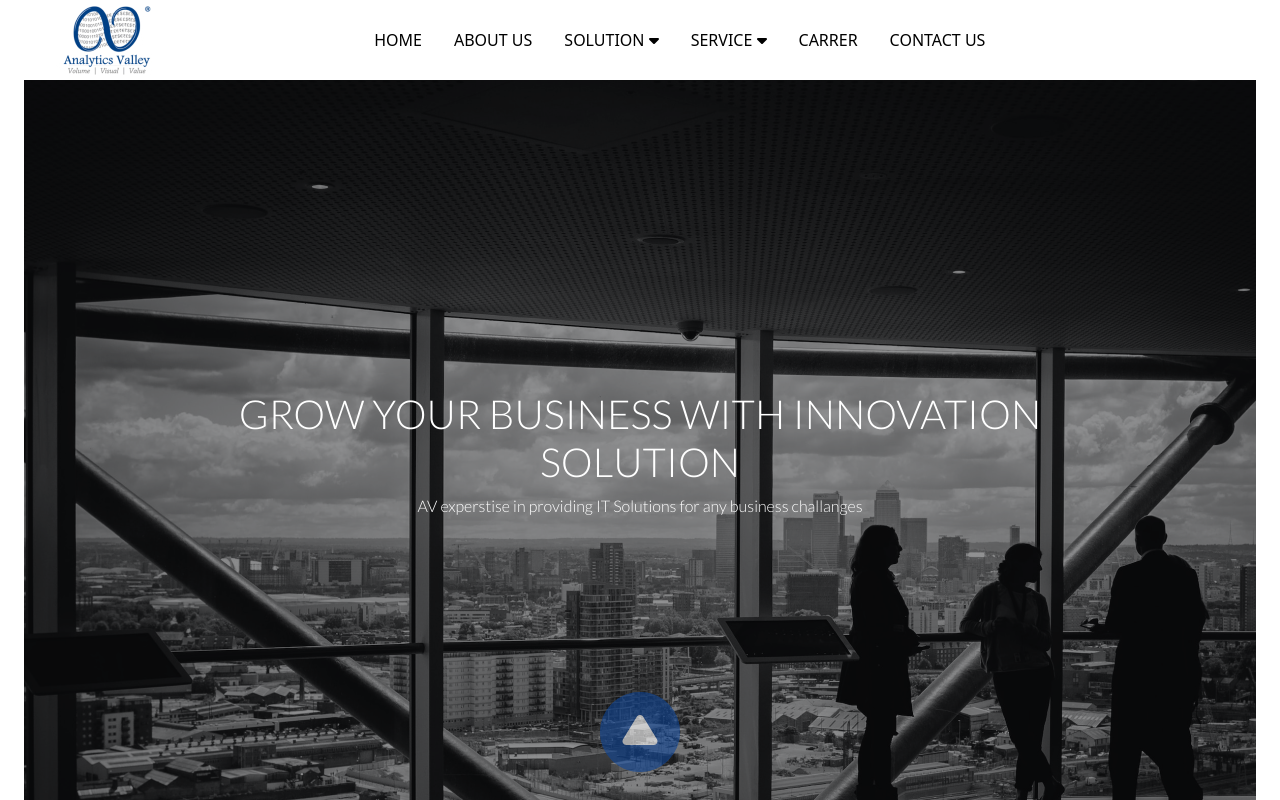
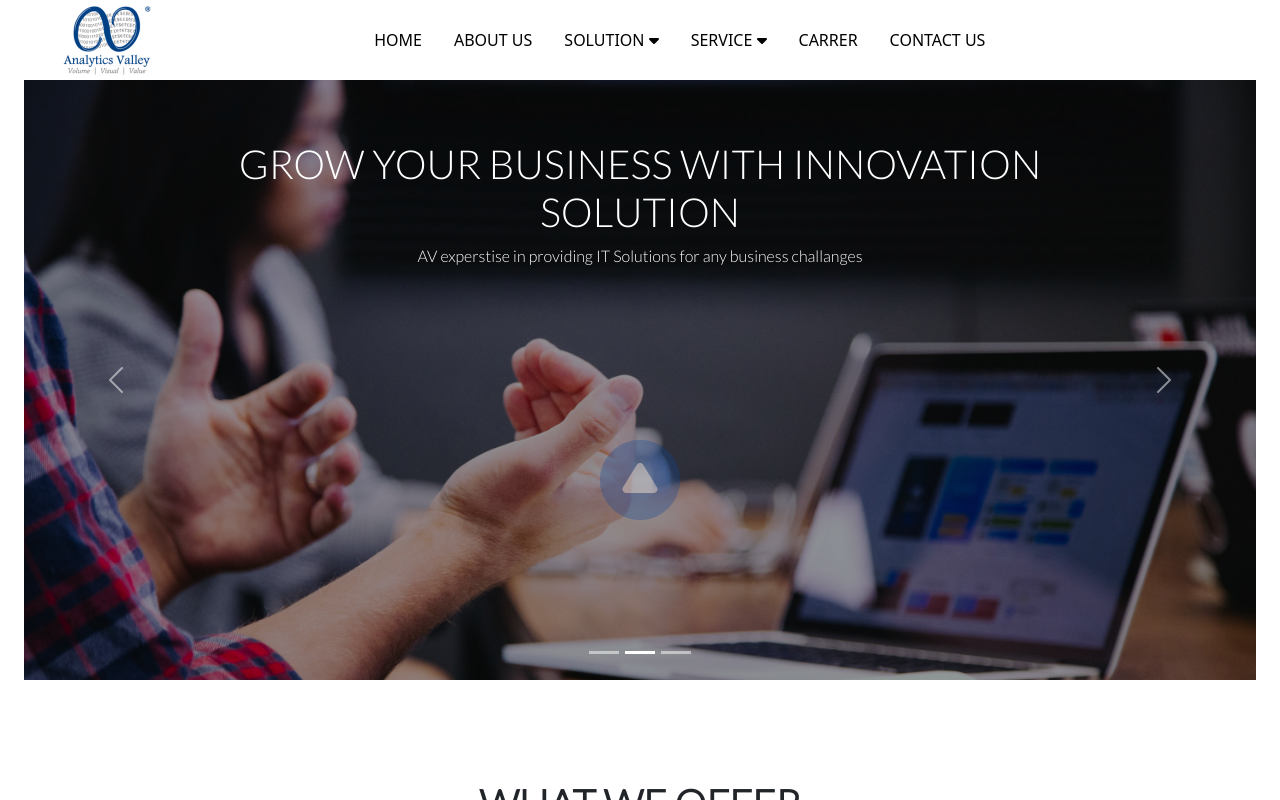
Before and after one commit to Din1998/test-repo, a React (Create React App) app: page / in a window 1280 px wide. Shown: the top 800 px of the page. Built offline with nearby package versions, Linux system fonts and the light colour scheme.

Commit message:
add slider on hero ui

```diff
--- a/src/StylesFile/herosection.css
+++ b/src/StylesFile/herosection.css
@@ -1,52 +1,5 @@
 .heroSection{
   width: 100%;
   height: 843px;
-  background-size: cover;
-  background-repeat: no-repeat;
-  background-image: url('../Assist/look3.png');
-}
-
-.hero__content_wraper{
-  height: 100%;
-  display: flex;
-  flex-direction: column;
-  justify-content: center;
-  align-items: center;
-}
-
-.hero__text__box{
-  width: 80%;
-  height: 460px;
-  display: flex;
-  align-items: center;
-  flex-direction: column;
-  justify-content: center;
-  text-align: center;
-  font-family: 'Lato', sans-serif;
-  color: #FFFFFF;
-}
-
-.play__btn{
-  background: #0F4699;
-  text-align: center;
-  opacity: .6;
-  border-radius: 50%;
-}
-
-.circle_btn{
-  text-align: center;
-  height: 80px;
-  width: 80px;
-  border: 1px;
-  background: transparent;
-  border: 1px solid #0F4699;;
-  border-radius: 50%;
 
 }
-
-.play__icon{
-  transform: rotate(-90deg);
-  color: #FFFFFF;
-  width: 40px;
-  height: 40px;
-}
--- /dev/null
+++ b/src/StylesFile/slider.css
@@ -0,0 +1,70 @@
+.slider__foHeroUI{
+  width: 100%;
+  height: 600px;
+
+}
+
+.slider__bg1{
+  background-size: cover;
+  background-repeat: no-repeat;
+  background-image: url("../Assist//look1.png");
+}
+
+.slider__bg2{
+  background-size: cover;
+  background-repeat: no-repeat;
+  background-image: url("../Assist//look4.png");
+}
+
+.slider__bg3{
+  background-size: cover;
+  background-repeat: no-repeat;
+  background-image: url("../Assist//look3.png");
+}
+
+
+.hero__content_wraper{
+  height: 100%;
+  display: flex;
+  flex-direction: column;
+  justify-content: flex-start;
+  align-items: center;
+}
+
+.hero__text__box{
+  padding: 60px 0px;
+  width: 80%;
+  height: 360px;
+  display: flex;
+  align-items: center;
+  flex-direction: column;
+  justify-content: flex-start;
+  text-align: center;
+  font-family: 'Lato', sans-serif;
+  color: #FFFFFF;
+}
+
+.play__btn{
+  background: #0F4699;
+  text-align: center;
+  opacity: .3;
+  border-radius: 50%;
+}
+
+.circle_btn{
+  text-align: center;
+  height: 80px;
+  width: 80px;
+  border: 1px;
+  background: transparent;
+  border: 1px solid #0F4699;;
+  border-radius: 50%;
+
+}
+
+.play__icon{
+  transform: rotate(-90deg);
+  color: #FFFFFF;
+  width: 40px;
+  height: 40px;
+}
--- a/src/components/HeroSection.js
+++ b/src/components/HeroSection.js
@@ -3,13 +3,14 @@ import Container from '@mui/material/Container';
 import {Grid} from '@mui/material'
 import { FontAwesomeIcon } from '@fortawesome/react-fontawesome'
 import { faPlay } from '@fortawesome/free-solid-svg-icons'
+import Slider from './Slider';
 
 
 
 export default function HeroSection () {
   return(
     <Container maxWidth={false}>
-      <div className='heroSection'>
+      {/* <div className='heroSection'>
         <div className='hero__content_wraper'>
           <div className='hero__text__box'>
             <h1>GROW YOUR BUSINESS WITH INNOVATION SOLUTION</h1>
@@ -19,7 +20,8 @@ export default function HeroSection () {
             <button className='circle_btn'><FontAwesomeIcon icon={faPlay} className="play__icon" /></button>
           </div>
         </div>
-    </div>
+    </div> */}
+    <Slider />
     </Container>
   )
 }
--- /dev/null
+++ b/src/components/Slider.js
@@ -0,0 +1,59 @@
+import Carousel from 'react-bootstrap/Carousel';
+import { FontAwesomeIcon } from '@fortawesome/react-fontawesome'
+import { faPlay } from '@fortawesome/free-solid-svg-icons'
+import '../StylesFile/slider.css'
+
+function Slider() {
+  return (
+    <Carousel>
+      <Carousel.Item>
+
+        <div className='slider__foHeroUI slider__bg1'>
+          <div className='hero__content_wraper'>
+            <div className='hero__text__box'>
+              <h1>GROW YOUR BUSINESS WITH INNOVATION SOLUTION</h1>
+              <p>AV experstise in providing IT Solutions for any business challanges</p>
+            </div>
+            <div className='play__btn'>
+              <button className='circle_btn'><FontAwesomeIcon icon={faPlay} className="play__icon" /></button>
+            </div>
+          </div>
+        </div>
+
+        <Carousel.Caption>
+
+        </Carousel.Caption>
+      </Carousel.Item>
+      <Carousel.Item>
+        <div className='slider__foHeroUI slider__bg2'>
+        <div className='hero__content_wraper'>
+            <div className='hero__text__box'>
+              <h1>GROW YOUR BUSINESS WITH INNOVATION SOLUTION</h1>
+              <p>AV experstise in providing IT Solutions for any business challanges</p>
+            </div>
+            <div className='play__btn'>
+              <button className='circle_btn'><FontAwesomeIcon icon={faPlay} className="play__icon" /></button>
+            </div>
+          </div>
+        </div>
+
+      </Carousel.Item>
+      <Carousel.Item>
+        <div className='slider__foHeroUI slider__bg3'>
+        <div className='hero__content_wraper'>
+            <div className='hero__text__box'>
+              <h1>GROW YOUR BUSINESS WITH INNOVATION SOLUTION</h1>
+              <p>AV experstise in providing IT Solutions for any business challanges</p>
+            </div>
+            <div className='play__btn'>
+              <button className='circle_btn'><FontAwesomeIcon icon={faPlay} className="play__icon" /></button>
+            </div>
+          </div>
+        </div>
+
+      </Carousel.Item>
+    </Carousel>
+  );
+}
+
+export default Slider;
```
Also changed, not shown: src/Assist/look1.png (added), src/Assist/look4.png (added).
